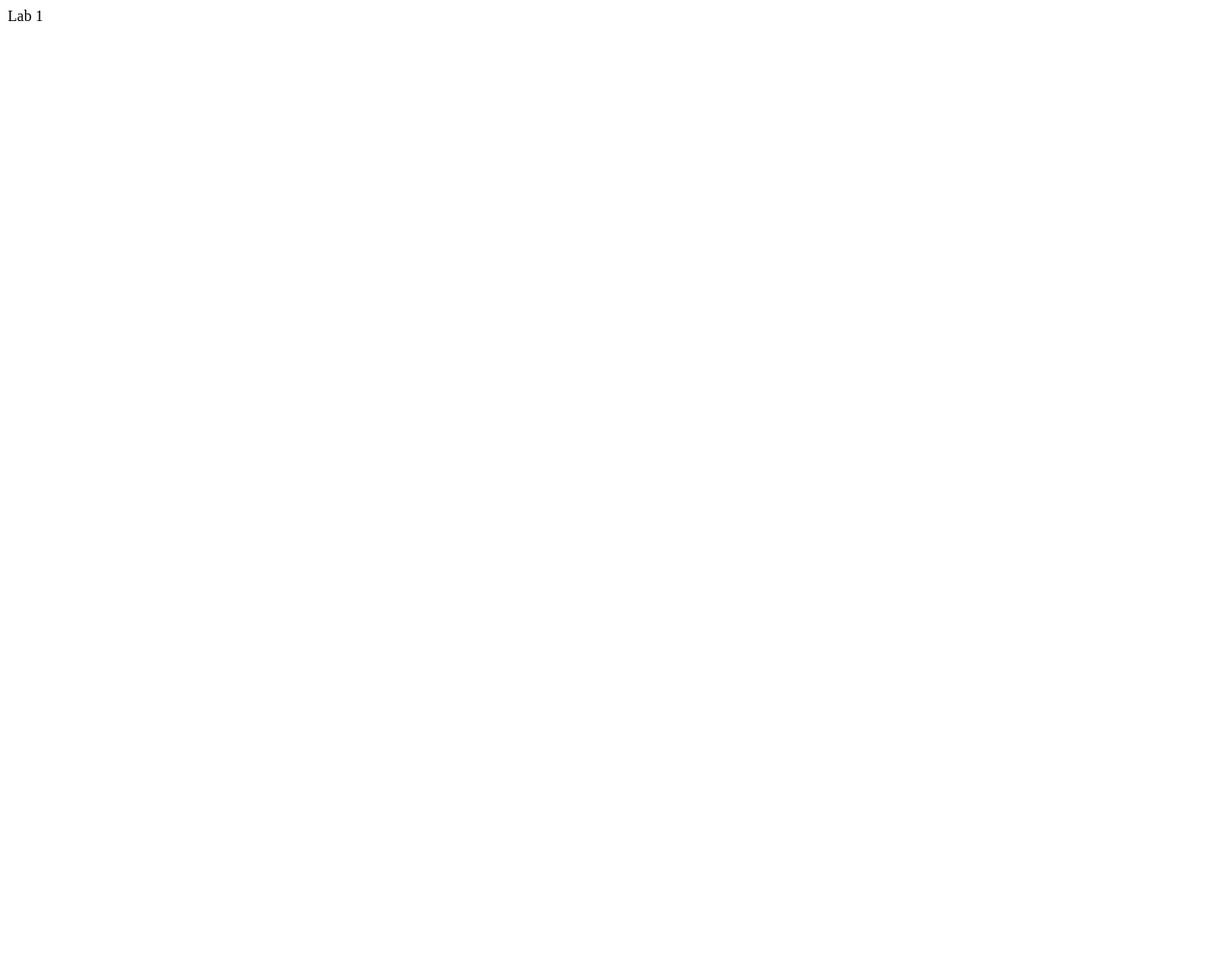
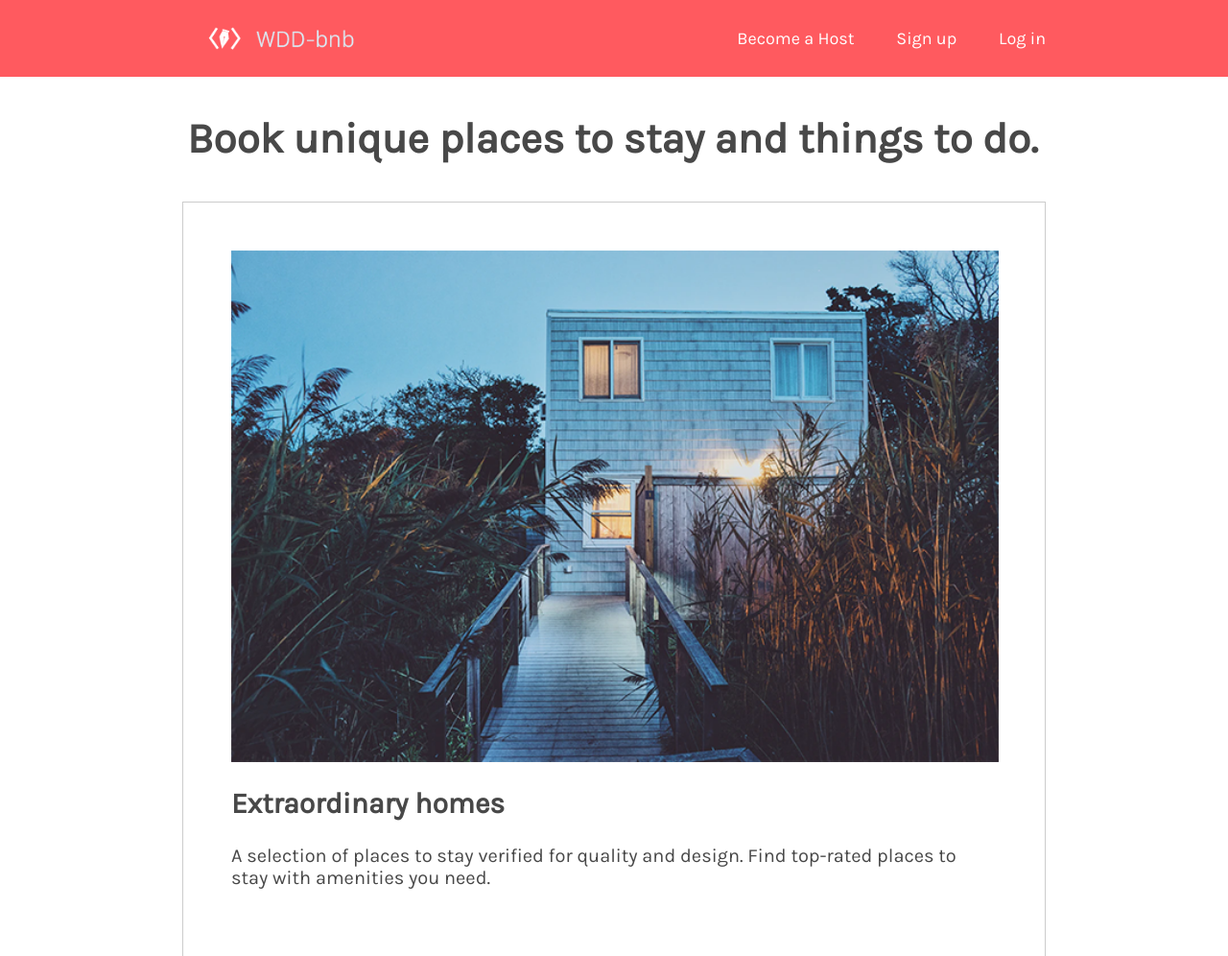
Before and after one commit to Chris-921/Chris-921.github.io, a plain HTML site: page labs/lab2/index.html in a window 1280 px wide. Shown: the top 996 px of the page at 96% size. Before the commit the page ends 800 px from the top, so only its background shows below. Drawn offline with Linux system fonts and the light colour scheme.

Commit message:
finished lab2

```diff
--- /dev/null
+++ b/labs/lab2/css/style.css
@@ -0,0 +1,75 @@
+header {
+    background-color: #FF5A5F;
+    height: 80px;
+}
+
+body {
+    font-family: Karla, sans-serif;
+    color: #484848;
+    margin: 0;
+    padding: 0;
+}
+
+#logo {
+    height: 80px;
+}
+
+nav ul {
+    list-style-type: none;
+    padding-inline-start: 0;
+    margin-block-start: 0;
+    margin-block-end: 0;
+}
+
+nav {
+    display: inline-block;
+    float: right;
+}
+
+nav li {
+    display: inline-block;
+    margin-left: 40px;
+    line-height: 80px;
+}
+
+nav a,
+nav a:visited {
+    color: white;
+    font-size: 18px;
+    text-decoration: none;
+    cursor: pointer;
+}
+
+a:hover {
+    text-decoration: underline;
+}
+
+.content {
+    width: 900px;
+    margin: auto;
+}
+
+section {
+    padding: 50px;
+    border: 1px solid #cccccc;
+    margin-bottom: 50px;
+}
+
+section img {
+    width: 800px;
+}
+
+h1 {
+    font-size: 44px;
+    padding-top: 10px;
+    padding-bottom: 10px;
+    padding-left: 5px;
+}
+
+h2 {
+    font-size: 30px;
+}
+
+section p {
+    font-size: 20px;
+}
--- a/labs/lab2/index.html
+++ b/labs/lab2/index.html
@@ -1,6 +1,50 @@
-<!DOCTYPE html>
 <html>
-    <body>
-        Lab 1
-    </body>
+
+<head>
+  <title>WDD-bnb</title>
+  <link rel="stylesheet" href="css/style.css">
+  <link href="https://fonts.googleapis.com/css?family=Karla&display=swap" rel="stylesheet">
+</head>
+
+<body>
+  <header>
+    <div class="content">
+      <a href="home">
+        <img src="img/logo.png" alt="" id="logo" />
+      </a>
+      <nav>
+        <ul>
+          <li><a href="become-host">Become a Host</a></li>
+          <li><a href="sign-up">Sign up</a></li>
+          <li><a href="log-in">Log in</a></li>
+        </ul>
+      </nav>
+    </div>
+  </header>
+
+  <div class="content">
+    <h1>Book unique places to stay and things to do.</h1>
+    <section>
+      <img src="img/house.png" />
+      <h2>Extraordinary homes</h2>
+      <p>
+        A selection of places to stay verified for quality and design. Find
+        top-rated places to stay with amenities you need.
+      </p>
+    </section>
+    <section>
+      <img src="img/city.png" />
+      <h2>Places to stay around the world</h2>
+      <p>Explore a new city on your next trip!</p>
+    </section>
+    <section>
+      <img src="img/sushimaking.png" />
+      <h2>Top-rated experiences</h2>
+      <p>
+        Book one-of-a-kind activities hosted by locals, created for the curious.
+      </p>
+    </section>
+  </div>
+</body>
+
 </html>
```
Also changed, not shown: labs/lab2/img/city.png (added), labs/lab2/img/house.png (added), labs/lab2/img/logo.png (added), labs/lab2/img/sushimaking.png (added), 3 other files.
